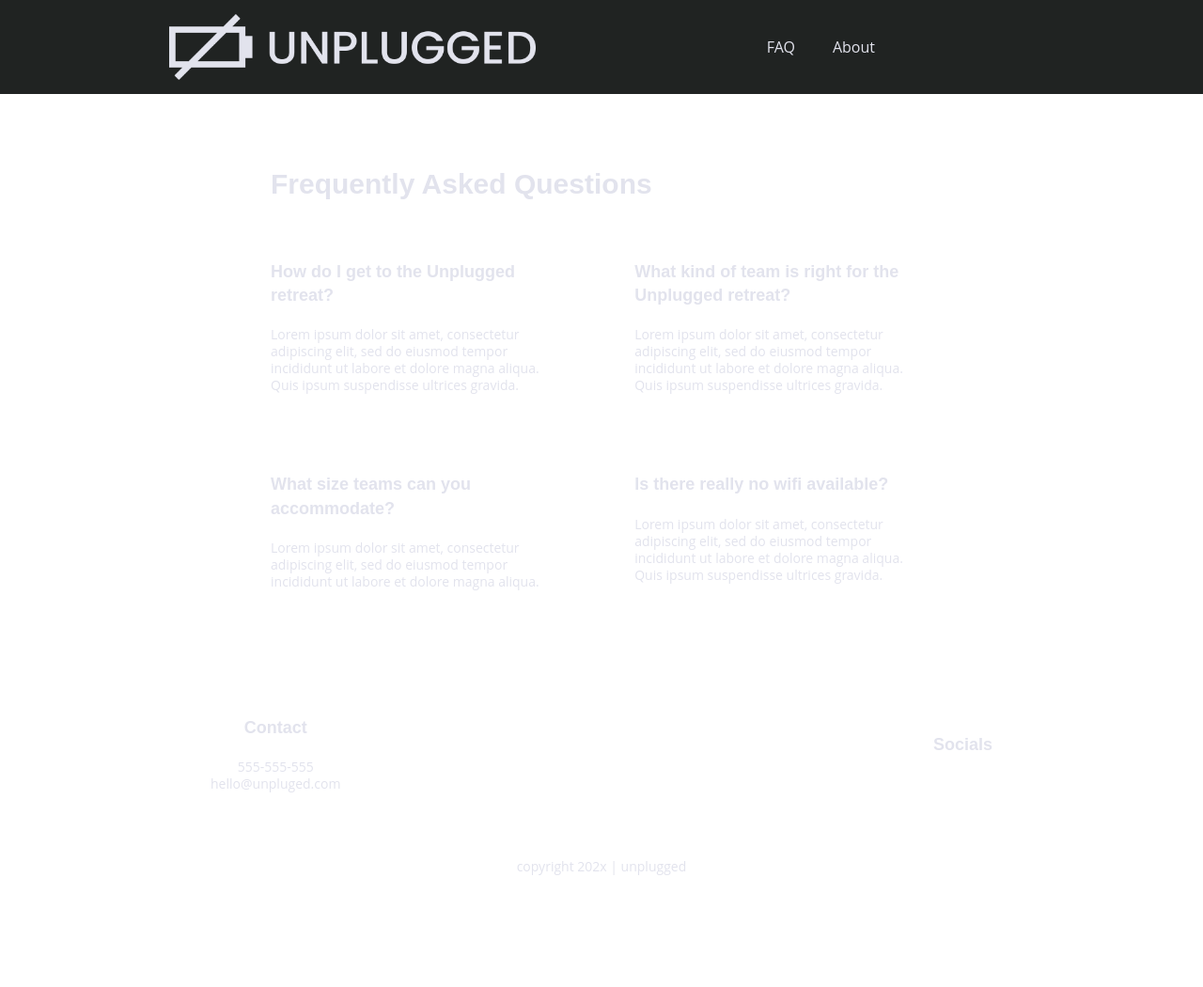
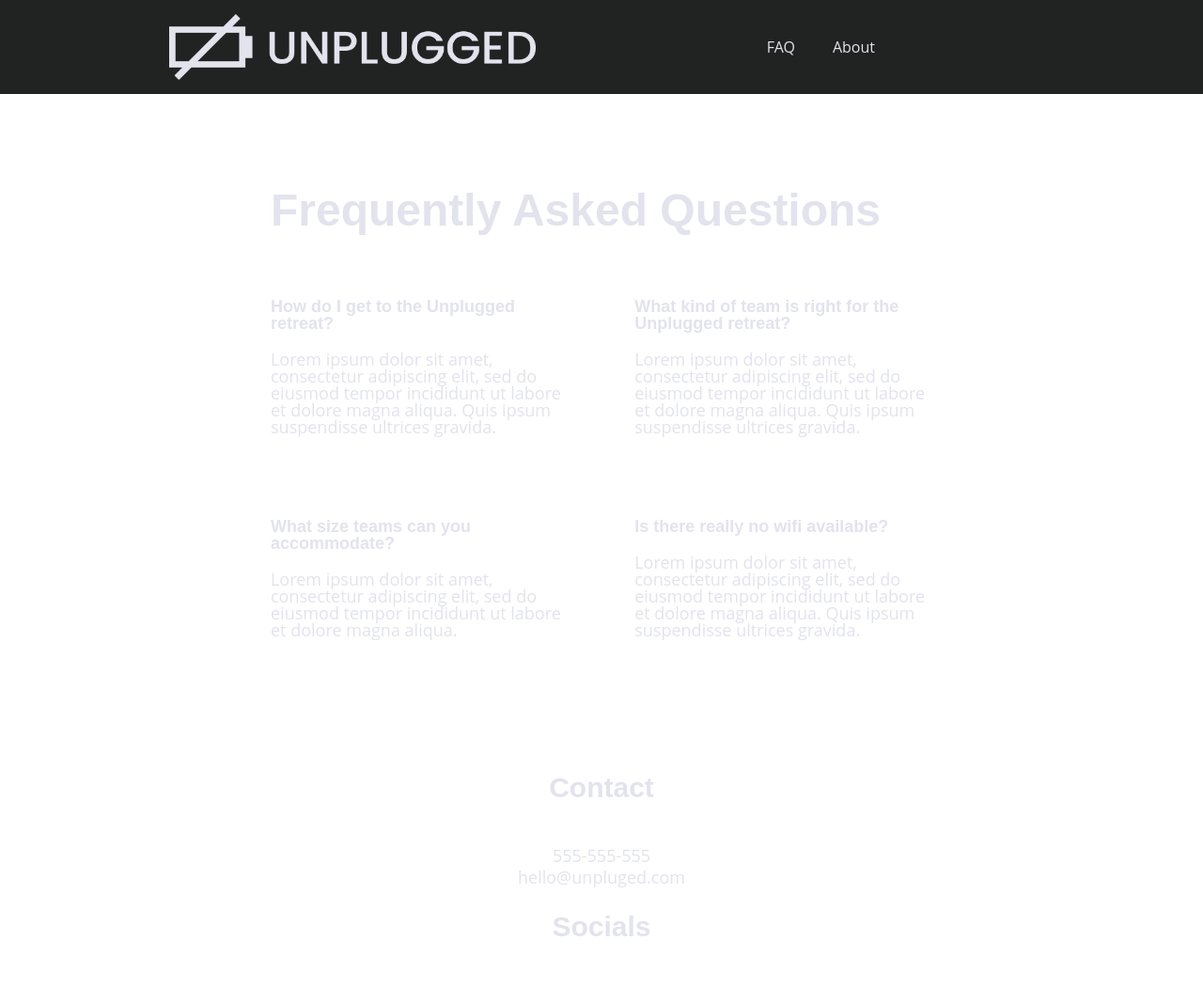
Before and after one commit to konnehmamoud/unpluged-website, a website: page faq/index.html in a window 1280 px wide. Shown: the top 1050 px of the page at 94% size. Before the commit the page ends 951 px from the top, so only its background shows below. Drawn offline with Linux system fonts and the light colour scheme; files that its build step writes are made by us from their sources; files whose address does not match are found by name.

Commit message:
updated css

```diff
--- a/css/main.css
+++ b/css/main.css
@@ -604,14 +604,25 @@ footer .content-wrapper {
   width: 65%;
 }
 
-.footer-content {
+ footer.footer-content {
   display: flex;
   justify-content: space-between;
   align-items: center;
+  flex-direction: row;
 }
 
 footer .contact {
   margin-bottom: 0;
+}
+
+
+footer h4 {
+  font-size: 1.5em;
+  margin-bottom: 40px;
+}
+
+footer p {
+  line-height: 1.285;
 }
 
 footer .copyright {
@@ -643,6 +654,10 @@ footer .copyright {
   align-items: flex-start;
 }
 
+.map-container figure{
+ padding-bottom: 35.5%;
+}
+
 /* ==========================================================================
  FAQ Page
  ========================================================================== */
@@ -660,6 +675,11 @@ footer .copyright {
   width: 100%;
 }
 
+.faq h4,
+  .faq p {
+    font-size: .875em;
+    line-height: 1.125;
+  }
 
 
 
@@ -677,17 +697,43 @@ footer .copyright {
   padding: 15px 0;
  }
 
+ h2{
+  font-size: 2.25em ;
+ }
+
+ h3,h4{
+  font-size: 1.875em;
+ }
+
+ p{
+  font-size:1.125em ;
+  line-height: 1.333;
+ }
+
 .hero-area h1{
   width: 80%;
+  font-size: 3.75em;
 }
+
+
+/* -----Aside------ */
 
 aside .content-wrapper{
   justify-content: space-around;
 
 }
 
-aside .content-wrapper .form{
-  width: 30%;
+aside .content-wrapper .form-description,
+  aside .content-wrapper .form {
+    width: 40%;
+  }
+
+  .form-description p {
+    font-size: 1.125em;
+  }
+
+/* aside .content-wrapper .form{
+  width: 30%; */
 }
 
 .features h2{
@@ -699,11 +745,21 @@ aside .content-wrapper .form{
 flex-basis: 33%;
 }
 
+/* reviews */
+
 .reviews article div{
   width: 42%;
 
 }
 
+
+.reviews h2{
+  padding-bottom: 50px;
+}
+
+footer h4 {
+  font-size: 1.875em;
+}
 
 /* --------about page------- */
 
@@ -711,14 +767,22 @@ flex-basis: 33%;
 .mission h2 .contact-section
 .content-wrapper h2{
 width: 95%;
+font-size: 3em;
 }
-
+.map-container figure {
+  padding-bottom: 37.5%;
+}
 /* -----------FAQ -------------*/
 .faq h2{
   width: 100%;
+  font-size: 3em;
 }
 
-
+.faq h4,
+.faq p {
+  font-size: 1.125em;
+  line-height: 1;
+}
 
 
 
```
